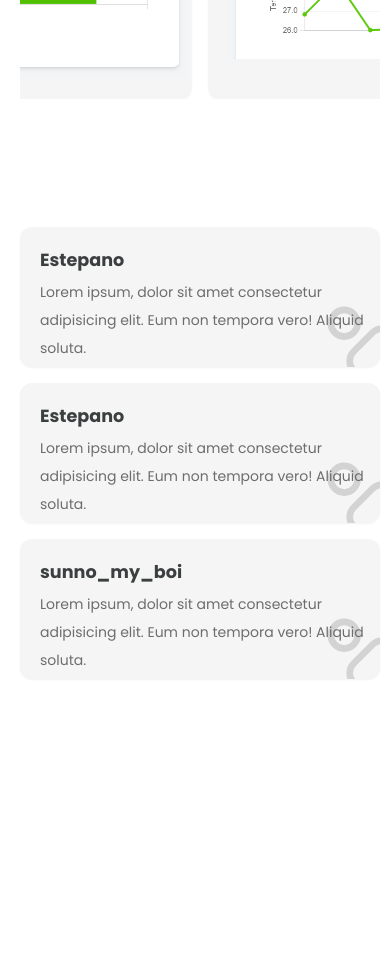
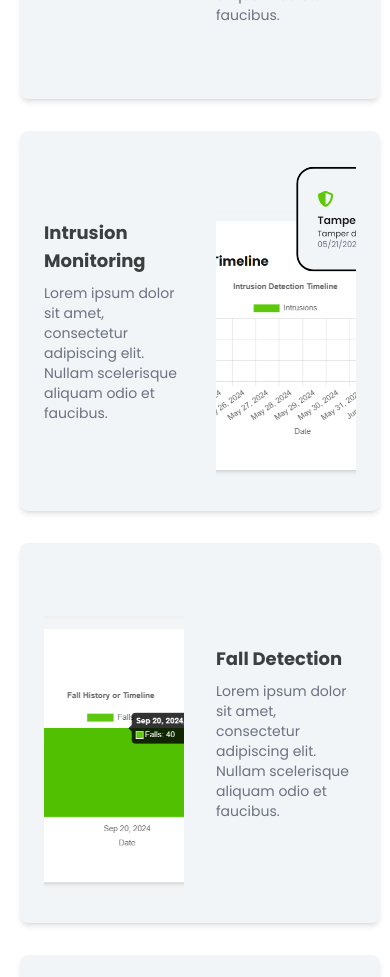
Before and after one commit to ygfest/secure-track-admin, a React (Vite) app in the folder client/: page / in a window 390 px wide. Shown: the part 1020-1997 px from the top of the page. Built offline with nearby package versions, Linux system fonts and the light colour scheme.

Commit message:
Redesigned the layout of the features card in the home page

```diff
--- a/client/src/home/home.jsx
+++ b/client/src/home/home.jsx
@@ -1,25 +1,45 @@
-//import Image from "next/image";
-//import { Button } from "@nextui-org/react";
+import { useEffect, useRef } from "react";
 import { FiUser } from "react-icons/fi";
 import { Link } from "react-router-dom";
-Link;
 import { SiVite } from "react-icons/si";
 
 export default function Home() {
+  const cardsRef = useRef([]);
+
+  // Apply fade-in animation on scroll
+  useEffect(() => {
+    const observer = new IntersectionObserver(
+      (entries) => {
+        entries.forEach((entry) => {
+          if (entry.isIntersecting) {
+            entry.target.classList.add("animate-fade-in-up");
+          }
+        });
+      },
+      { threshold: 0.3 }
+    );
+
+    cardsRef.current.forEach((card) => observer.observe(card));
+    return () => cardsRef.current.forEach((card) => observer.unobserve(card));
+  }, []);
+
+  const features = [
+    { title: "Real-time Location Tracking", image: "/location.svg" },
+    { title: "Intrusion Monitoring", image: "/intrusion.svg" },
+    { title: "Fall Detection", image: "/fall.svg" },
+    { title: "Temperature Monitoring", image: "/temp.svg" },
+    { title: "Geofencing", image: "/geofence.svg" },
+    { title: "Reporting Feature", image: "/reporting.svg" },
+  ];
+
   return (
-    <main className="bg-white">
+    <main className="bg-white font-poppins">
       {/* Hero Section */}
-      <section className="relative flex h-[80vh] w-full items-center justify-center min-w-[400px] ">
-        {/* pattern */}
+      <section className="relative flex h-[80vh] w-full items-center justify-center min-w-[400px]">
         <div className="absolute bottom-0 left-0 right-0 top-0 bg-[linear-gradient(to_right,#5CC90C,transparent_1px),linear-gradient(to_bottom,#5CC90C,transparent_1px)] bg-[size:4rem_4rem] [mask-image:radial-gradient(ellipse_70%_60%_at_60%_0%,#000_80%,transparent_110%)]" />
-        <nav
-          className="fixed left-1/2 top-4 z-40 w-[90%] max-w-[1200px] -translate-x-1/2
-  rounded-3xl border-2 border-[#42393962] px-4 py-3 backdrop-blur-sm backdrop-saturate-150
-  bg-white md:px-8 md:py-4"
-        >
+        <nav className="fixed left-1/2 top-4 z-40 w-[90%] max-w-[1200px] -translate-x-1/2 rounded-3xl border-2 border-[#42393962] px-4 py-3 backdrop-blur-sm backdrop-saturate-150 bg-white md:px-8 md:py-4">
           <header className="flex w-full items-center justify-between">
             <img src="/st-logo.png" alt="logo" width={120} height={35} />
-
             <div className="flex gap-1 md:gap-4 items-center">
               <Link to="/sign-in">
                 <button className="font-medium min-w-[60px] text-sm md:min-w-[100px] md:text-base p-2 rounded-lg text-primary hover:bg-zinc-200 flex-nowrap">
@@ -37,8 +57,6 @@ export default function Home() {
             </div>
           </header>
         </nav>
-
-        {/* Hero Section Container */}
         <div className="z-30 w-[90%] max-w-[1200px] pt-4">
           <h1 className="text-center text-[2.3rem] font-bold leading-tight md:text-[3.2rem] md:leading-none lg:text-[4rem] 2xl:text-[4.5rem]">
             <span className="text-black">
@@ -49,103 +67,44 @@ export default function Home() {
               and Secured, Wherever You Go.
             </span>
           </h1>
-          {/* <p className="mt-4 text-center text-[#ECEDEE]/80">
-            Tech tales to tell,{" "}
-            <span className="font-semibold text-white">code diaries</span> to
-            swell.{" "}
-            <span className="font-semibold text-white">Blog your tech</span>,
-            let your code story excel.
-          </p> */}
         </div>
       </section>
 
-      {/* Flow of cards section */}
-      <section className="relative flex w-full justify-center py-[4rem] min-w-[400px]">
-        {/* Flow of cards */}
-        <div className="w-[90%] max-w-[1200px]">
-          {/* Cards Container with Animation */}
-          <div className="flex gap-4 justify-center items-center overflow-x-auto snap-x snap-mandatory scroll-smooth">
-            {[
-              { title: "Real-time Location Tracking", image: "/location.svg" },
-              { title: "Intrusion Monitoring", image: "/intrusion.svg" },
-              { title: "Fall Detection", image: "/fall.svg" },
-              { title: "Temperature Monitoring", image: "/temp.svg" },
-              { title: "Geofencing", image: "/geofence.svg" },
-              { title: "Reporting Feature", image: "/reporting.svg" },
-            ].map((card, idx) => (
+      {/* Flow of Cards Section */}
+      <section className="relative flex flex-col items-center py-16 min-w-[400px]">
+        <div className="w-[90%] max-w-[1200px] space-y-8">
+          {features.map((feature, idx) => (
             <div
               key={idx}
-                className="relative h-[380px] w-[500px] flex-shrink-0 snap-center overflow-hidden rounded-xl bg-[#F5F5F5] shadow-sm transition-transform duration-300 ease-in-out transform hover:scale-105"
+              ref={(el) => (cardsRef.current[idx] = el)}
+              className={`flex items-center justify-between gap-8 p-6 h-[380px] rounded-lg shadow-md bg-light-gray ${
+                idx % 2 === 0 ? "flex-row" : "flex-row-reverse"
+              }`}
             >
-                <div className="absolute left-5 top-5 z-20 space-y-1">
-                  <p className="text-[1.1rem] font-bold text-[#3B3F3F]">
-                    {card.title}
+              <div className="w-1/2 flex justify-center items-center">
+                <img
+                  src={feature.image}
+                  alt={feature.title}
+                  className="w-[500px] h-[320px] object-cover"
+                />
+              </div>
+              <div className="w-1/2 space-y-2 text-left">
+                <h3 className="text-lg font-bold text-secondary">
+                  {feature.title}
+                </h3>
+                <p className="text-sm text-gray-500">
+                  Lorem ipsum dolor sit amet, consectetur adipiscing elit.
+                  Nullam scelerisque aliquam odio et faucibus.
                 </p>
-                  <img src={card.image} alt={card.title} />
               </div>
             </div>
           ))}
         </div>
-        </div>
       </section>
 
-      <section className="relative flex w-full justify-center py-[4rem] min-w-[400px]">
-        {/* 2nd Section Container */}
-        <div className=" w-[90%] max-w-[1200px]">
-          {/* Cards Container */}
-          <div className="flex w-full flex-wrap items-center justify-center gap-4">
-            <div className="relative h-[140px] w-full overflow-hidden rounded-xl bg-[#F5F5F5] shadow-sm hover:shadow-md transition-shadow duration-200 md:h-[160px] md:w-[40%] lg:w-[30%]">
-              <p className="absolute -bottom-2 -right-[1rem] z-0 -rotate-45 text-[5rem] text-[#D3D3D3]">
-                <FiUser />
-              </p>
-
-              <div className="absolute left-5 top-5 z-20 h-full w-[90%] space-y-1 ">
-                <p className="text-[1.1rem] font-bold text-[#3B3F3F]">
-                  Estepano
-                </p>
-                <p className="text-sm leading-7 text-[#6D6D6D]">
-                  Lorem ipsum, dolor sit amet consectetur adipisicing elit. Eum
-                  non tempora vero! Aliquid soluta.
-                </p>
-              </div>
-            </div>
-            <div className="relative h-[140px] w-full overflow-hidden rounded-xl bg-[#F5F5F5] shadow-sm hover:shadow-md transition-shadow duration-200 md:h-[160px] md:w-[40%] lg:w-[30%]">
-              <p className="absolute -bottom-2 -right-[1rem] z-0 -rotate-45 text-[5rem] text-[#D3D3D3]">
-                <FiUser />
-              </p>
-
-              <div className="absolute left-5 top-5 z-20 h-full w-[90%] space-y-1 ">
-                <p className="text-[1.1rem] font-bold text-[#3B3F3F]">
-                  Estepano
-                </p>
-                <p className="text-sm leading-7 text-[#6D6D6D]">
-                  Lorem ipsum, dolor sit amet consectetur adipisicing elit. Eum
-                  non tempora vero! Aliquid soluta.
-                </p>
-              </div>
-            </div>
-            <div className="relative h-[140px] w-full overflow-hidden rounded-xl bg-[#F5F5F5] shadow-sm hover:shadow-md transition-shadow duration-200 md:h-[160px] md:w-[40%] lg:w-[30%]">
-              <p className="absolute -bottom-2 -right-[1rem] z-0 -rotate-45 text-[5rem] text-[#D3D3D3]">
-                <FiUser />
-              </p>
-
-              <div className="absolute left-5 top-5 z-20 h-full w-[90%] space-y-1 ">
-                <p className="text-[1.1rem] font-bold text-[#3B3F3F]">
-                  sunno_my_boi
-                </p>
-                <p className="text-sm leading-7 text-[#6D6D6D]">
-                  Lorem ipsum, dolor sit amet consectetur adipisicing elit. Eum
-                  non tempora vero! Aliquid soluta.
-                </p>
-              </div>
-            </div>
-          </div>
-        </div>
-      </section>
-
+      {/* Other Sections */}
       <section className="h-[500px]"></section>
-
-      <footer className="w-full min-w-[400px]">
+      <footer className="w-full min-w-[400px] py-8 text-center">
         <div className="pt-12 pb-4 flex flex-col gap-8">
           <div className="text-textMuted/70 text-sm md:text-base grid gap-2 place-items-center">
             <p>Built by Stefano San Esteban</p>
@@ -153,7 +112,7 @@ export default function Home() {
             <SiVite className="size-8 text-primary" />
           </div>
           <p className="text-sm text-textMuted/60 md:text-left text-center">
-            This wep app is still under testing
+            This web app is still under testing
           </p>
         </div>
       </footer>
--- a/client/src/index.css
+++ b/client/src/index.css
@@ -41,3 +41,17 @@ p {
 ::-webkit-scrollbar-thumb:hover {
   background-color: rgba(69, 69, 69, 0.69);
 }
+
+::selection {
+  color: white;
+  background: #67dc0e88;
+}
+
+::-moz-selection {
+  color: white;
+  background: #67dc0e88;
+}
+
+html {
+  scroll-behavior: smooth;
+}
--- a/client/tailwind.config.js
+++ b/client/tailwind.config.js
@@ -1,4 +1,3 @@
-/** @type {import('tailwindcss').Config} */
 export default {
   content: [
     "./index.html",
@@ -20,9 +19,15 @@ export default {
         lg: "1200px",
         xl: "1700px",
       },
-
       animation: {
         'spin-slow': 'spin 2s linear infinite', // Slower spin animation
+        'fade-in-up': 'fadeInUp 0.8s ease-in-out forwards',
+      },
+      keyframes: {
+        fadeInUp: {
+          '0%': { opacity: 0, transform: 'translateY(20px)' },
+          '100%': { opacity: 1, transform: 'translateY(0)' },
+        },
       },
     },
   },
@@ -30,11 +35,11 @@ export default {
   daisyui: {
     themes: [{
       mytheme: {
-        "primary": "#5CC90C",  /* green grey from your logo*/
-        "secondary": "#3B3F3F",  /* grey */
+        "primary": "#5CC90C",
+        "secondary": "#3B3F3F",
         "accent": "#FFD900",
-        "neutral": "5CC90C",  /* Neutral dark  */
-        "base-100": "#ffffff",  /* Base white*/
+        "neutral": "#5CC90C",
+        "base-100": "#ffffff",
       },
     }],
   },
```
Lines whose indentation alone changed are shown as unchanged.
